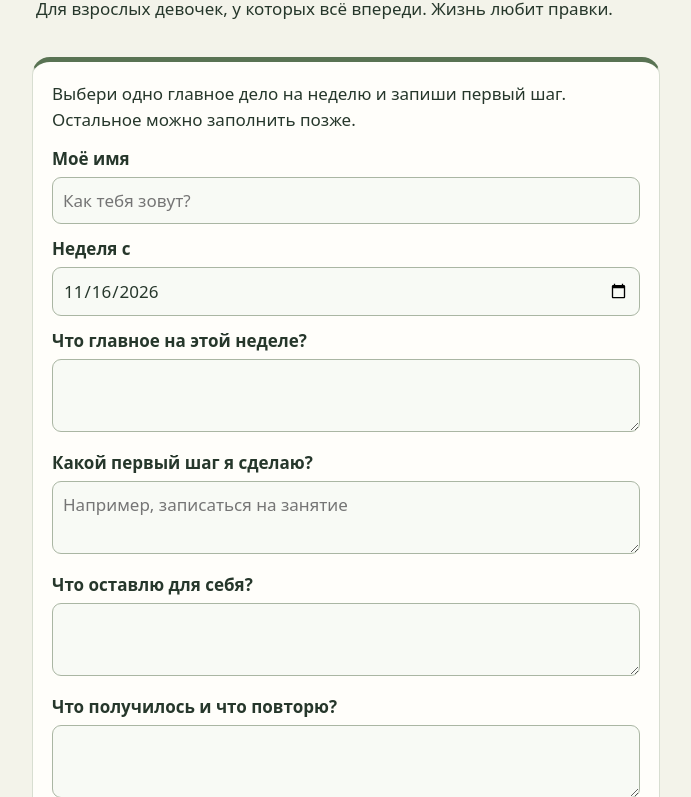
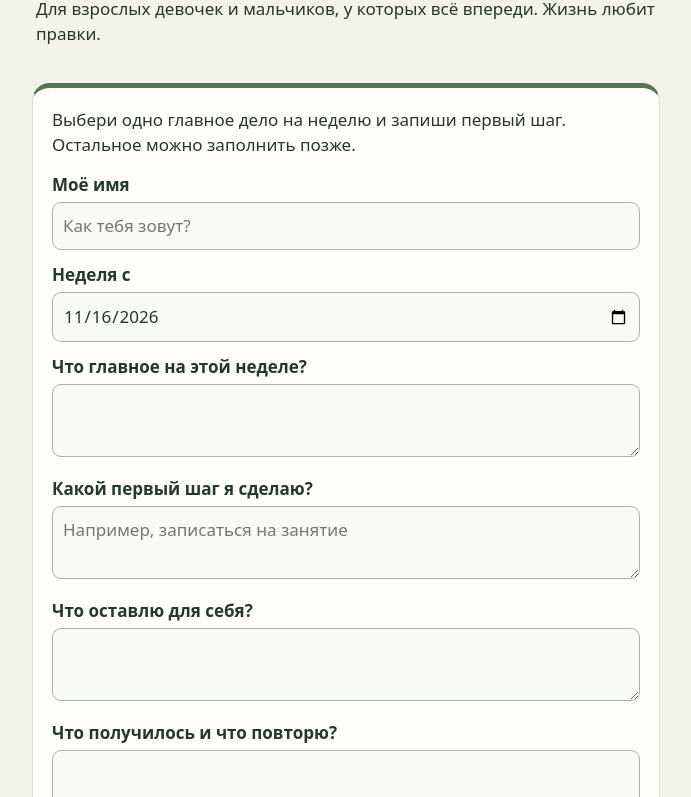
Before and after one commit to YablokovaAlisa/planer-2027, a plain HTML site: page index.html in a window 1280 px wide. Shown: the part 168-965 px from the top of the page, without its empty margins (294-985 px from the left). Drawn offline with Linux system fonts and the light colour scheme.

Commit message:
Уточнить обращение на первом экране

```diff
--- a/index.html
+++ b/index.html
@@ -20,7 +20,7 @@ fieldset{border:0;padding:0;margin:12px 0}legend{font-weight:700}input[type=chec
 <header>
 <p class="eyebrow">Планер 2027</p>
 <h1>Моя неделя</h1>
-<p>Для взрослых девочек, у которых всё впереди. Жизнь любит правки.</p>
+<p>Для взрослых девочек и мальчиков, у которых всё впереди. Жизнь любит правки.</p>
 </header>
 <section aria-label="Моя неделя">
 <p>Выбери одно главное дело на неделю и запиши первый шаг. Остальное можно заполнить позже.</p>
```
